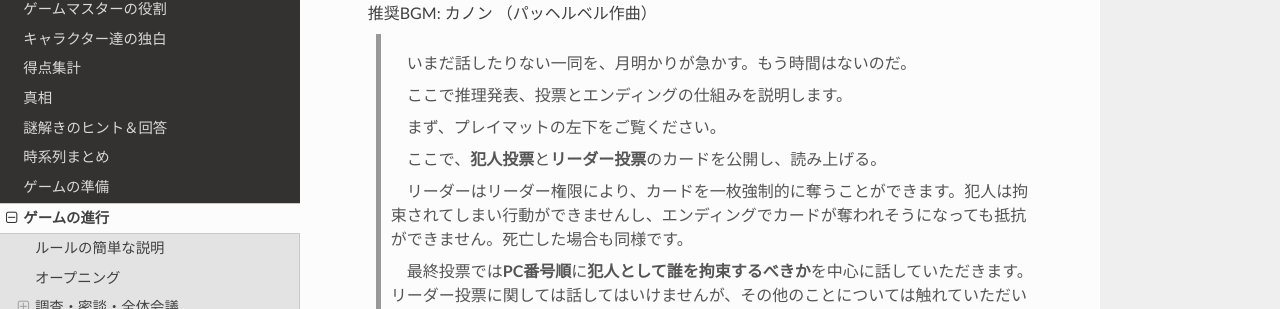
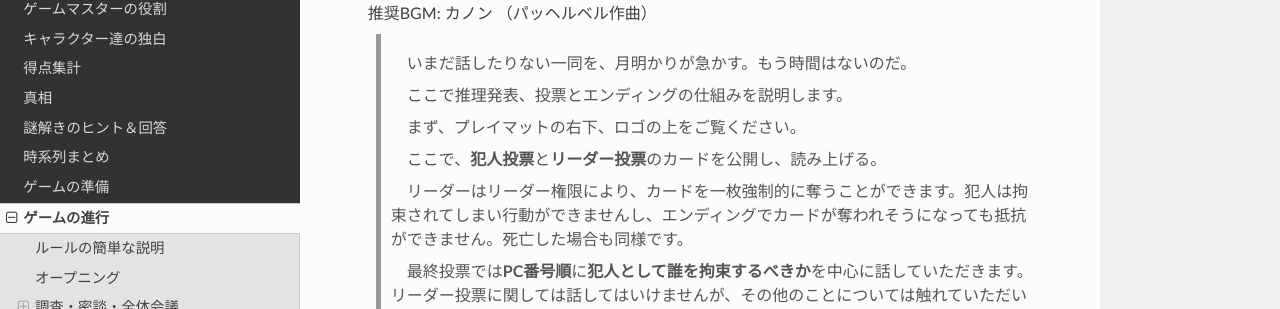
Before and after one commit to KTakahiro1729/Hoshikage, an MkDocs documentation site: the page built from docs/Moderator.md, in a window 1280 px wide and 900 px high, scrolled down 2873 px. Shown: the part 140-449 px from the top of the window. Built offline with MkDocs 1.6.1, drawn with Linux system fonts in a browser that asks for light colours; nearby versions of some CDN libraries.

Commit message:
fix typo

```diff
--- a/docs/Moderator.md
+++ b/docs/Moderator.md
@@ -87,7 +87,7 @@ PC番号順に、「誰が調査組（2人）に行き、誰が居残り組（3
 
 > ここで推理発表、投票とエンディングの仕組みを説明します。
 
-> まず、プレイマットの左下をご覧ください。
+> まず、プレイマットの右下、ロゴの上をご覧ください。
 
 > ここで、**犯人投票**と**リーダー投票**のカードを公開し、読み上げる。
 
```
